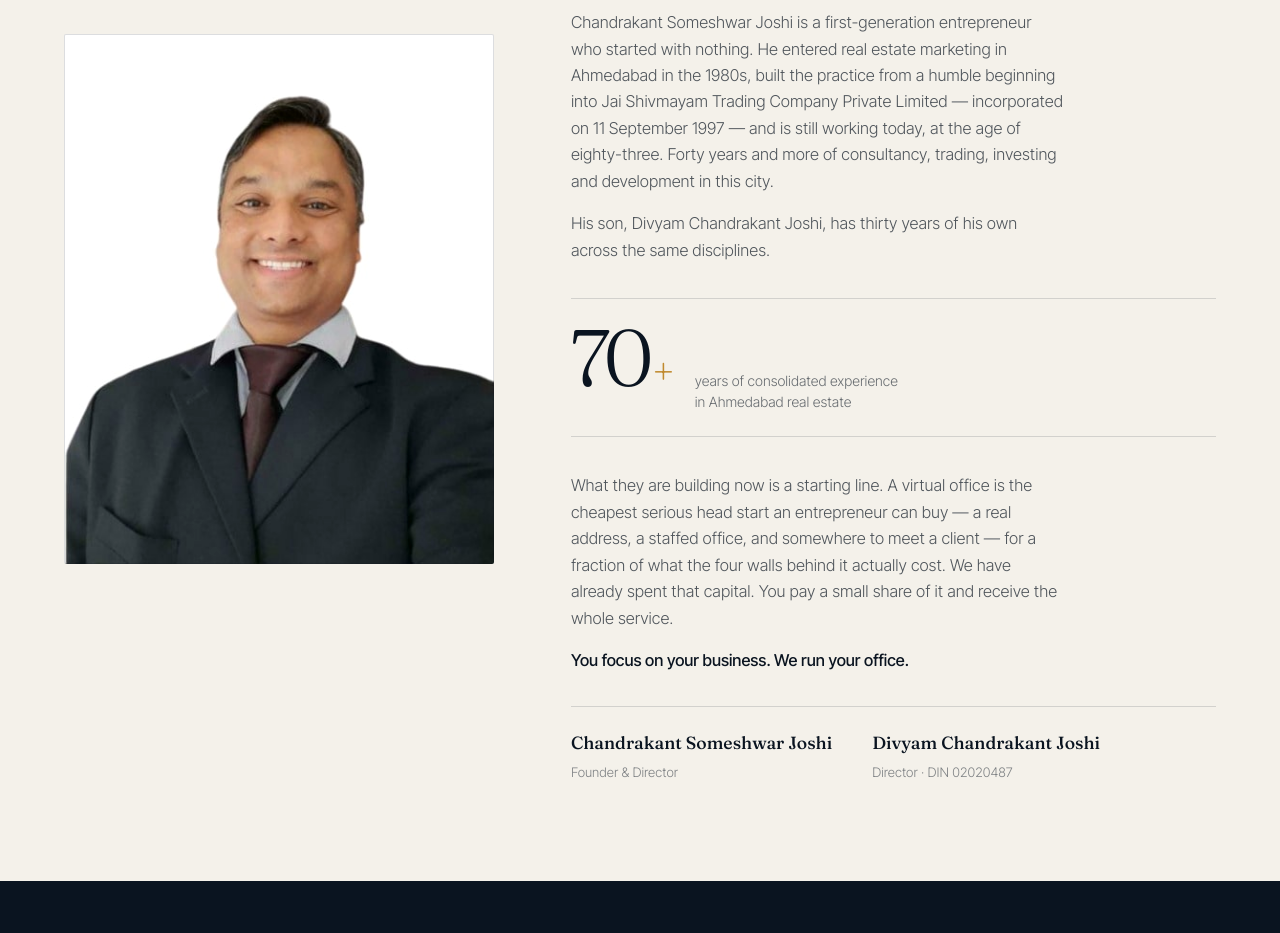
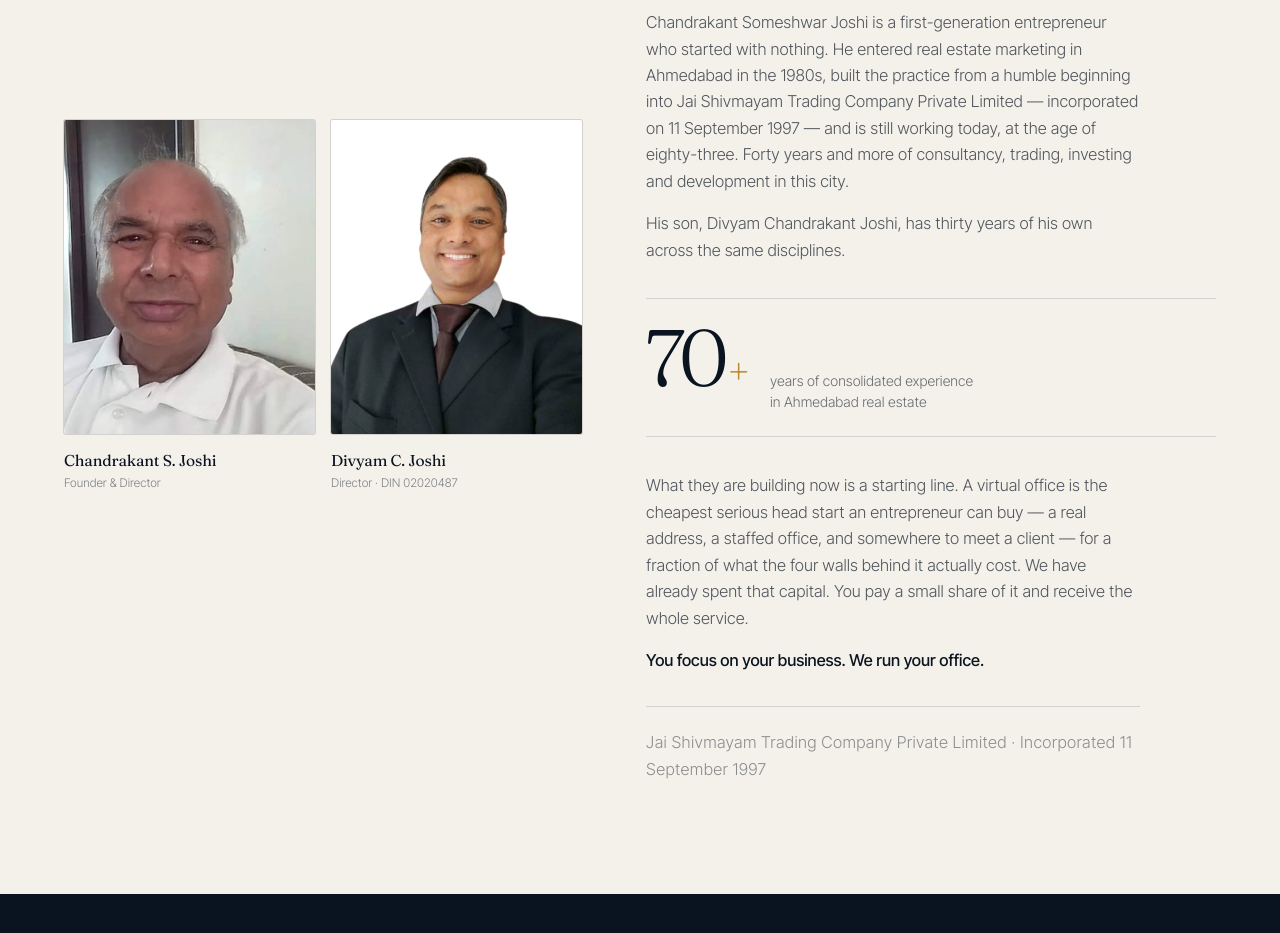
Before and after one commit to DeveshM10/IBC, a plain HTML site: page index.html in a window 1280 px wide. Shown: the part 10320-11253 px from the top of the page. Drawn offline with Linux system fonts and the light colour scheme.

Commit message:
Add founder portrait and two-up founders layout
- Add Chandrakant Joshi's photograph, cropped 17% from the left to
  remove a second person who appeared at the frame edge
- Both portraits now share a 4:5 frame with captions carrying name and
  role, replacing the separate signature block
- Company line moved beneath the copy as a single credit

Co-Authored-By: Claude Opus 5 (1M context) <noreply@anthropic.com>

```diff
--- a/css/style.css
+++ b/css/style.css
@@ -486,16 +486,23 @@ a{ color:inherit; }
 
 /* ── Founders ────────────────────────────────────────── */
 .founders{ padding:clamp(5rem,12vh,10rem) 0; }
-.founders__inner{ display:grid; grid-template-columns:.8fr 1.2fr; gap:clamp(2rem,6vw,6rem); align-items:center; }
-.founders__img{ position:relative; max-width:450px; }
+.founders__inner{ display:grid; grid-template-columns:1fr 1.1fr; gap:clamp(2rem,5vw,4.5rem); align-items:center; }
+.founders__portraits{ display:grid; grid-template-columns:1fr 1fr; gap:1rem; }
+.founders__img{ margin:0; }
 .founders__img img{
-  width:100%; height:auto; border-radius:2px;
-  filter:saturate(1.02) contrast(1.02);
-  background:var(--paper-2);
+  width:100%; aspect-ratio:4/5; object-fit:cover; object-position:center 12%;
+  border-radius:2px; filter:saturate(1.02) contrast(1.02);
+  background:var(--paper-2); box-shadow:0 0 0 1px var(--rule);
 }
-.founders__img::after{
-  content:''; position:absolute; inset:0; pointer-events:none; border-radius:2px;
-  box-shadow:inset 0 0 0 1px var(--rule);
+.founders__img figcaption{ padding-top:.85rem; }
+.founders__img figcaption b{
+  display:block; font-family:'Fraunces',serif; font-weight:400;
+  font-size:.98rem; letter-spacing:-.01em; margin-bottom:.1rem;
+}
+.founders__img figcaption span{ font-size:.74rem; color:rgba(10,20,32,.5); line-height:1.4; display:block; }
+.founders__co{
+  margin-top:2rem !important; padding-top:1.4rem; border-top:1px solid var(--rule);
+  font-size:.8rem; color:rgba(10,20,32,.45) !important; letter-spacing:.02em;
 }
 .founders__text p{ font-size:1.02rem; color:rgba(10,20,32,.7); max-width:52ch; }
 .founders__text .h-display{ margin-bottom:1.8rem; }
@@ -618,7 +625,7 @@ a{ color:inherit; }
   .who__item:nth-child(2n){ border-right:0; }
   .compare__grid{ grid-template-columns:1fr; }
   .founders__inner{ grid-template-columns:1fr; }
-  .founders__img{ max-width:280px; }
+  .founders__portraits{ max-width:420px; }
   .cta__grid{ grid-template-columns:repeat(2,1fr); }
   .footer__top{ grid-template-columns:1fr; }
   .footer__former{ padding-left:0; }
--- a/index.html
+++ b/index.html
@@ -477,8 +477,15 @@
 <section class="founders">
   <div class="wrap">
     <div class="founders__inner">
-      <div class="founders__img reveal">
-        <img src="assets/img/divyam-v3.jpeg" alt="Divyam Joshi, Director">
+      <div class="founders__portraits">
+        <figure class="founders__img reveal">
+          <img src="assets/img/chandrakant.jpeg" alt="Chandrakant Someshwar Joshi, Founder and Director">
+          <figcaption><b>Chandrakant S. Joshi</b><span>Founder &amp; Director</span></figcaption>
+        </figure>
+        <figure class="founders__img reveal" data-delay="140">
+          <img src="assets/img/divyam-v3.jpeg" alt="Divyam Chandrakant Joshi, Director">
+          <figcaption><b>Divyam C. Joshi</b><span>Director · DIN 02020487</span></figcaption>
+        </figure>
       </div>
       <div class="founders__text">
         <p class="section-index reveal">10 — Who you are dealing with</p>
@@ -500,16 +507,7 @@
         somewhere to meet a client — for a fraction of what the four walls behind it actually cost.
         We have already spent that capital. You pay a small share of it and receive the whole service.</p>
         <p class="reveal"><b>You focus on your business. We run your office.</b></p>
-        <div class="founders__sigs">
-          <div class="founders__sig reveal">
-            <b>Chandrakant Someshwar Joshi</b>
-            <span>Founder &amp; Director</span>
-          </div>
-          <div class="founders__sig reveal" data-delay="100">
-            <b>Divyam Chandrakant Joshi</b>
-            <span>Director · DIN 02020487</span>
-          </div>
-        </div>
+        <p class="founders__co reveal">Jai Shivmayam Trading Company Private Limited · Incorporated 11 September 1997</p>
       </div>
     </div>
   </div>
```
Also changed, not shown: assets/img/chandrakant.jpeg (added).
